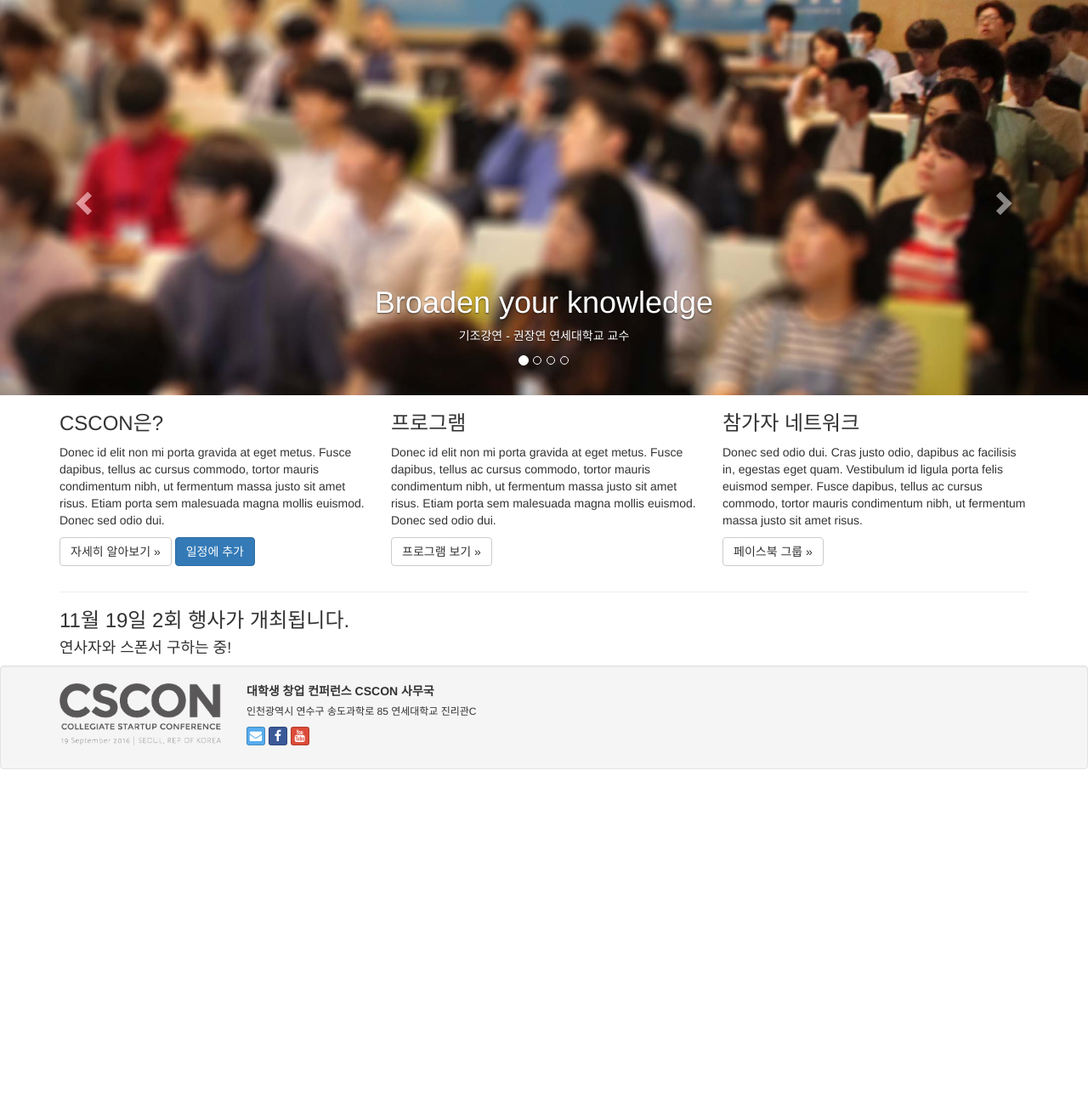
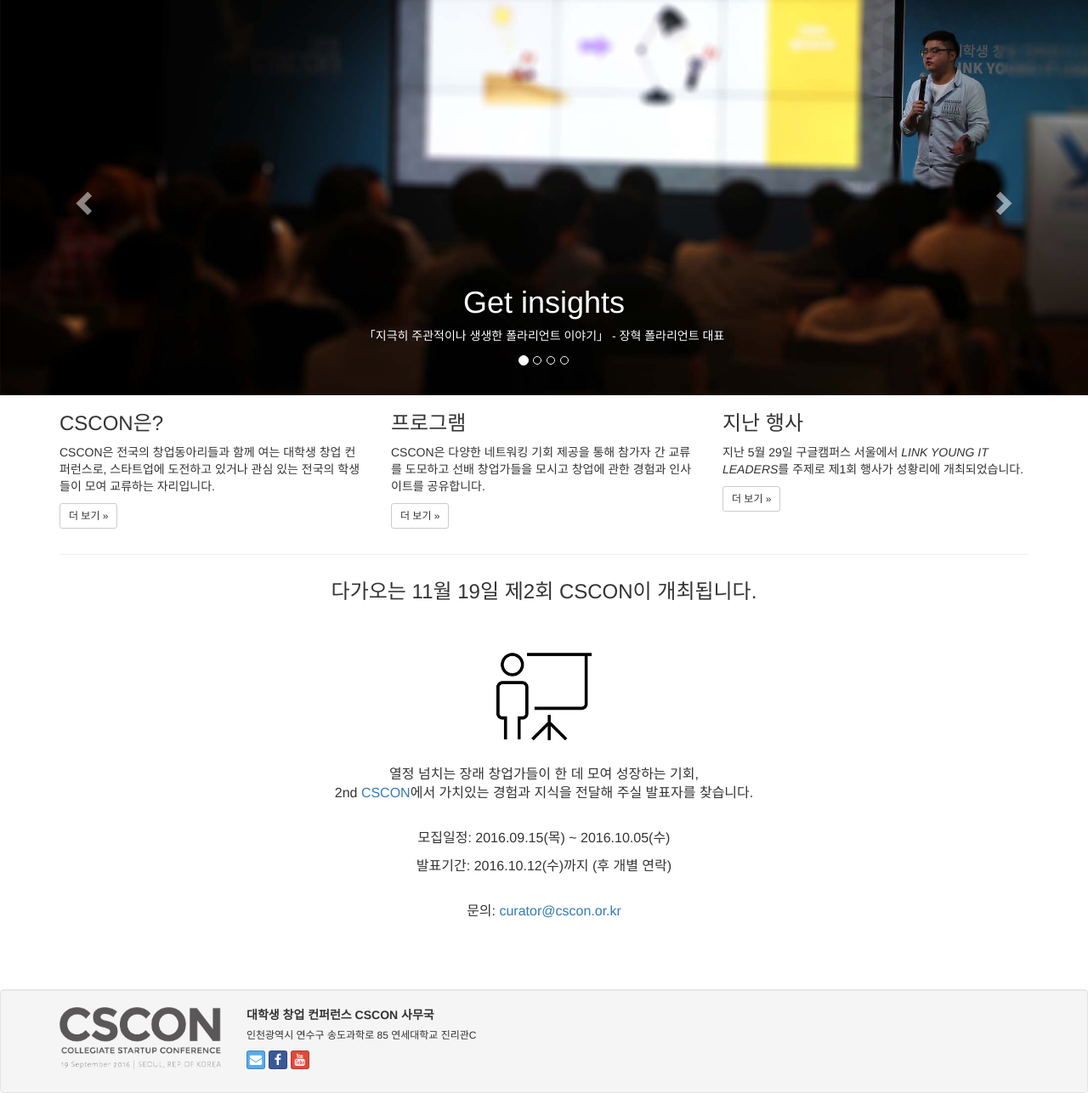
Before and after one commit to agemor/cscon-website, a PHP site: page / in a window 1280 px wide. Shown: the part 82-1368 px from the top of the page at 85% size. Before the commit the page ends 987 px from the top, so only its background shows below. Run offline with PHP 8.4, Linux system fonts and the light colour scheme; some libraries are stand-ins or nearby versions.

Commit message:
Update main page decoration

```diff
--- a/index.php
+++ b/index.php
@@ -13,6 +13,13 @@
   <!-- Wrapper for slides -->
   <div class="carousel-inner" role="listbox">
     <div class="item active">
+      <img src="./images/carousel-4.jpg">
+      <div class="carousel-caption">
+        <h1>Get insights</h1>
+        <p>「지극히 주관적이나 생생한 폴라리언트 이야기」 - 장혁 폴라리언트 대표</p>
+      </div>
+    </div>
+    <div class="item">
       <img src="./images/carousel-1.jpg">
       <div class="carousel-caption">
         <h1>Broaden your knowledge</h1>
@@ -33,13 +40,6 @@
         <p>점심 네트워킹 세션</p>
       </div>
     </div>
-    <div class="item">
-      <img src="./images/carousel-4.jpg">
-      <div class="carousel-caption">
-        <h1>Get insights</h1>
-        <p>「지극히 주관적이나 생생한 폴라리언트 이야기」 - 장혁 폴라리언트 대표</p>
-      </div>
-    </div>
   </div>
   <!-- Left and right controls -->
   <a class="left carousel-control" href="#carousel" role="button" data-slide="prev">
@@ -55,31 +55,42 @@
   <div class="row">
     <div class="col-md-4">
       <h3>CSCON은?</h3>
-      <p>Donec id elit non mi porta gravida at eget metus. Fusce dapibus, tellus ac cursus commodo, tortor mauris condimentum nibh, ut fermentum massa justo sit amet risus. Etiam porta sem malesuada magna mollis euismod. Donec sed odio dui. </p>
-      <p><a class="btn btn-default" href="#" role="button">자세히 알아보기 &raquo;</a> <a class="btn btn-primary btn-default" href="#" role="button">일정에 추가</a>
+      <p>  CSCON은 전국의 창업동아리들과 함께 여는 대학생 창업 컨퍼런스로, 스타트업에 도전하고 있거나 관심 있는 전국의 학생들이 모여 교류하는 자리입니다.</p>
+      <p><a class="btn btn-default btn-sm" href="./about" role="button">더 보기 &raquo;</a>
       </p>
     </div>
     <div class="col-md-4">
       <h3>프로그램</h3>
-      <p>Donec id elit non mi porta gravida at eget metus. Fusce dapibus, tellus ac cursus commodo, tortor mauris condimentum nibh, ut fermentum massa justo sit amet risus. Etiam porta sem malesuada magna mollis euismod. Donec sed odio dui. </p>
-      <p><a class="btn btn-default" href="#" role="button">프로그램 보기 &raquo;</a>
+      <p>CSCON은 다양한 네트워킹 기회 제공을 통해 참가자 간 교류를 도모하고 선배 창업가들을 모시고 창업에 관한 경험과 인사이트를 공유합니다.</p>
+      <p><a class="btn btn-default btn-sm" href="#" role="button">더 보기 &raquo;</a>
       </p>
     </div>
     <div class="col-md-4">
-      <h3>참가자 네트워크</h3>
-      <p>Donec sed odio dui. Cras justo odio, dapibus ac facilisis in, egestas eget quam. Vestibulum id ligula porta felis euismod semper. Fusce dapibus, tellus ac cursus commodo, tortor mauris condimentum nibh, ut fermentum massa justo sit amet risus.</p>
-      <p><a class="btn btn-default" href="#" role="button">페이스북 그룹 &raquo;</a>
+      <h3>지난 행사</h3>
+      <p>지난 5월 29일 구글캠퍼스 서울에서 <em>LINK YOUNG IT LEADERS</em>를 주제로 제1회 행사가 성황리에 개최되었습니다. </p>
+      <p><a class="btn btn-default btn-sm" href="./previous-event-1st" role="button">더 보기 &raquo;</a>
       </p>
     </div>
   </div>
 
 
   <hr>
+<div style="margin: 30px"></div>
 
-  <h3>11월 19일 2회 행사가 개최됩니다.</h3>
+  <h3 class="text-center" style="margin-bottom: 30px">다가오는 11월 19일 제2회 CSCON이 개최됩니다.</h3>
 
-  <h4>연사자와 스폰서 구하는 중!</h4>
+<img class="img-responsive" src="./images/presentation.png" style="width: 40%; max-width:140px; margin:auto;margin-top: 50px; margin-bottom: 20px; "/>
 
+  <p class="text-center text-content">열정 넘치는 장래 창업가들이 한 데 모여 성장하는 기회,<br> 2nd <a href="#">CSCON</a>에서 가치있는 경험과 지식을 전달해 주실 발표자를 찾습니다.</p>
+
+<br>
+
+<p class="text-center text-content">모집일정: 2016.09.15(목) ~ 2016.10.05(수)</p>
+<p class="text-center text-content">발표기간: 2016.10.12(수)까지 (후 개별 연락)</p>
+
+<div style="margin: 30px"></div>
+<p class="text-center text-content">문의: <a href="mailto:curator@cscon.or.kr">curator@cscon.or.kr</a></p>
+<div style="margin: 80px"></div>
 
 </div>
 
```
Also changed, not shown: images/presentation.png (added).
